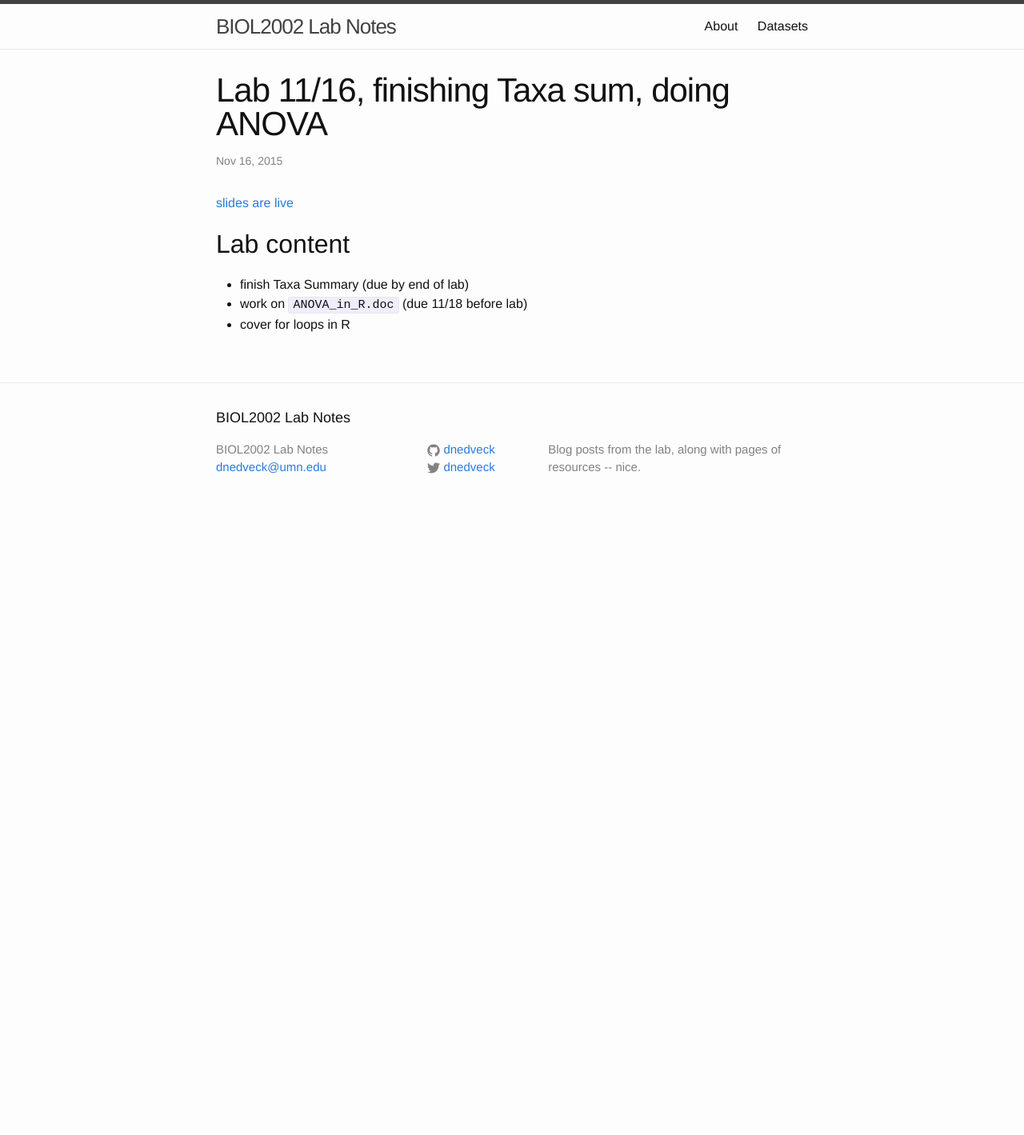
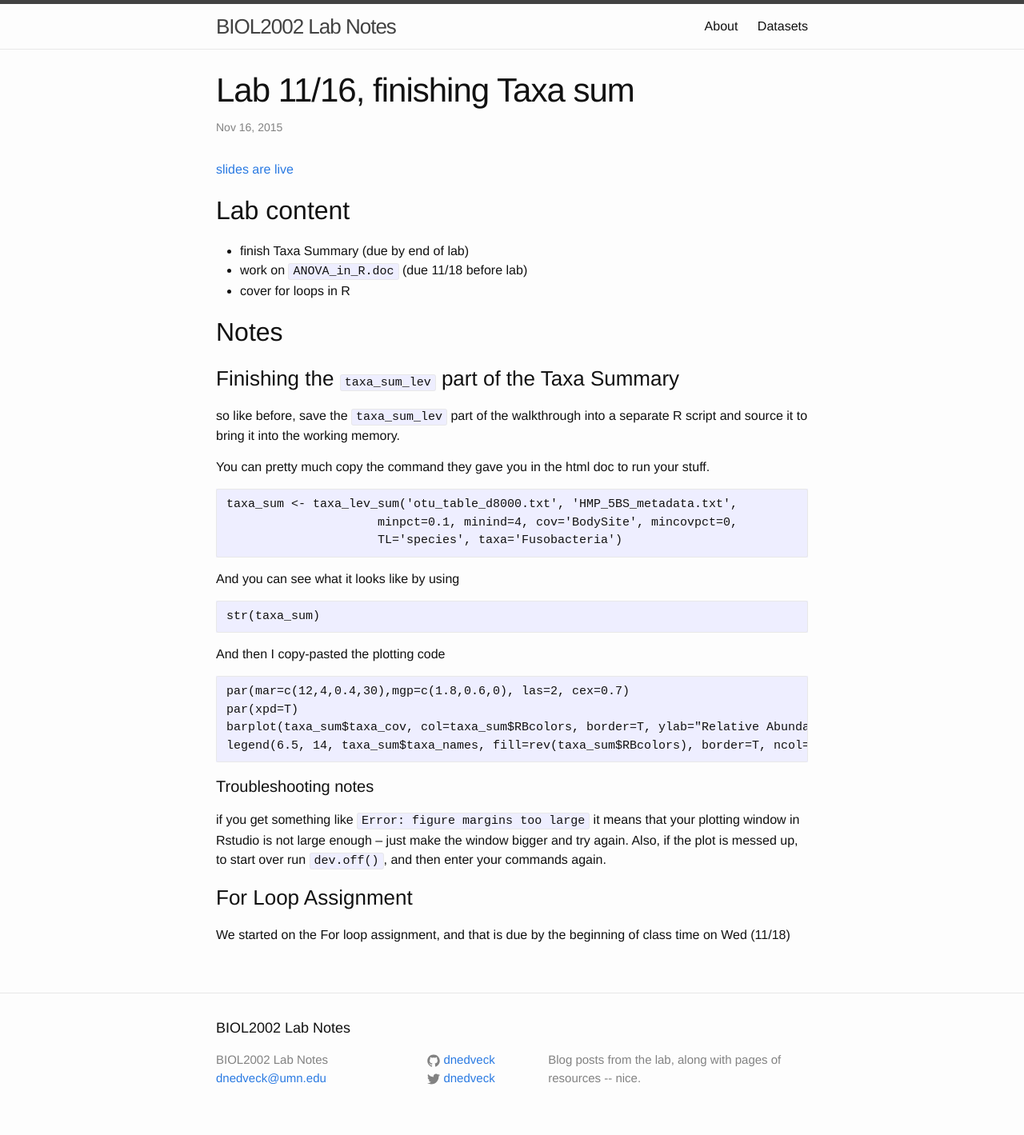
Before and after one commit to dnedveck/biol2002, a Jekyll site: the page built from _posts/2015-11-16-BioInf-day9-ANOVA-in-R.md, in a window 1280 px wide. Shown: the whole page at 80% size. Built offline with Jekyll 4.4.1, drawn with Linux system fonts in a browser that asks for light colours; before the commit the page ends 900 px from its top, so only the background shows below that.

Commit message:
added content to day 9 post

```diff
--- a/_posts/2015-11-16-BioInf-day9-ANOVA-in-R.md
+++ b/_posts/2015-11-16-BioInf-day9-ANOVA-in-R.md
@@ -1,6 +1,6 @@
 ---
 layout: post
-title: "Lab 11/16, finishing Taxa sum, doing ANOVA"
+title: "Lab 11/16, finishing Taxa sum"
 date: 2015-11-16
 categories:
 ---
@@ -12,3 +12,38 @@ categories:
 - finish Taxa Summary (due by end of lab)
 - work on `ANOVA_in_R.doc` (due 11/18 before lab)
 - cover for loops in R
+
+
+## Notes
+
+
+### Finishing the `taxa_sum_lev` part of the Taxa Summary
+
+so like before, save the `taxa_sum_lev` part of the walkthrough into a separate R script and source it to bring it into the working memory.
+
+
+You can pretty much copy the command they gave you in the html doc to run your stuff.
+
+	taxa_sum <- taxa_lev_sum('otu_table_d8000.txt', 'HMP_5BS_metadata.txt',
+                         minpct=0.1, minind=4, cov='BodySite', mincovpct=0,
+                         TL='species', taxa='Fusobacteria')
+
+And you can see what it looks like by using
+
+	str(taxa_sum)
+
+And then I copy-pasted the plotting code
+
+	par(mar=c(12,4,0.4,30),mgp=c(1.8,0.6,0), las=2, cex=0.7)
+	par(xpd=T)
+	barplot(taxa_sum$taxa_cov, col=taxa_sum$RBcolors, border=T, ylab="Relative Abundance", names.arg=taxa_sum$cov_names)
+	legend(6.5, 14, taxa_sum$taxa_names, fill=rev(taxa_sum$RBcolors), border=T, ncol=1)
+
+
+#### Troubleshooting notes
+
+if you get something like `Error: figure margins too large` it means that your plotting window in Rstudio is not large enough -- just make the window bigger and try again. Also, if the plot is messed up, to start over run `dev.off()`, and then enter your commands again.
+
+### For Loop Assignment
+
+We started on the For loop assignment, and that is due by the beginning of class time on Wed (11/18)
```
